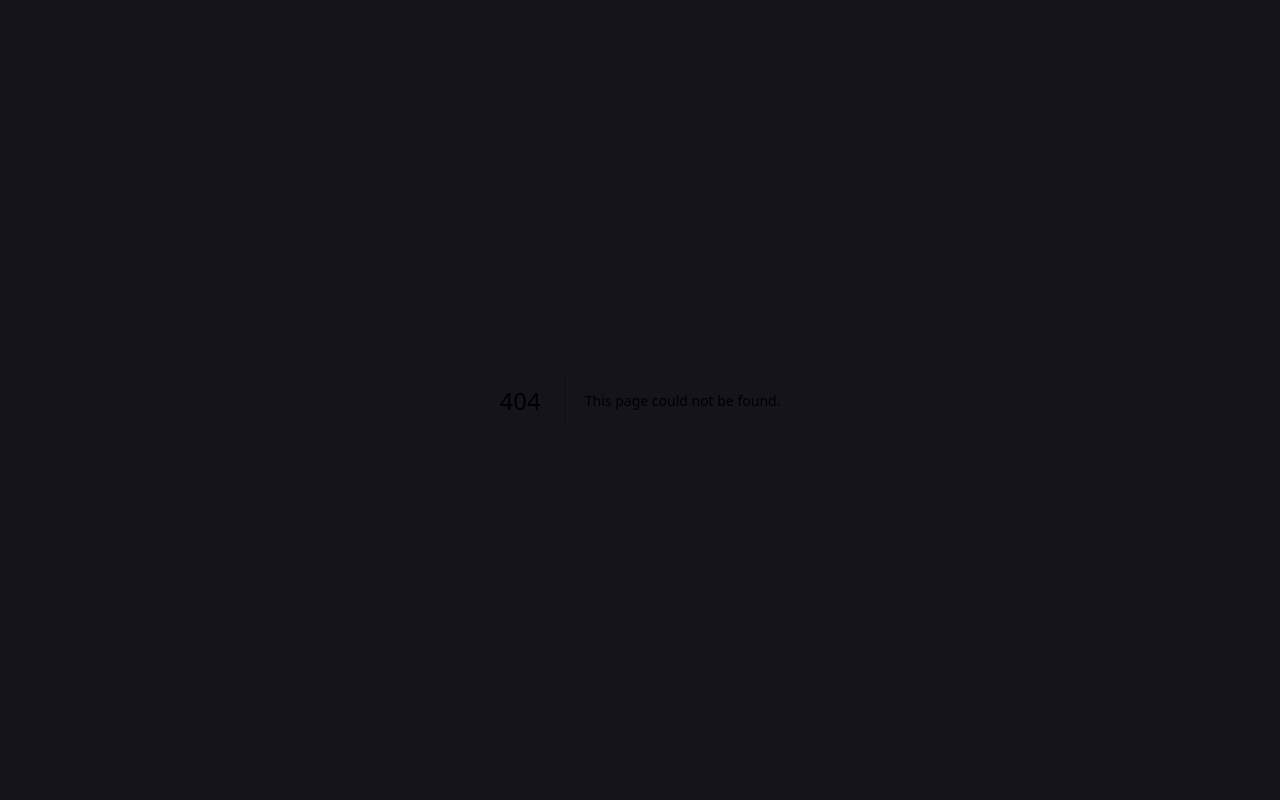
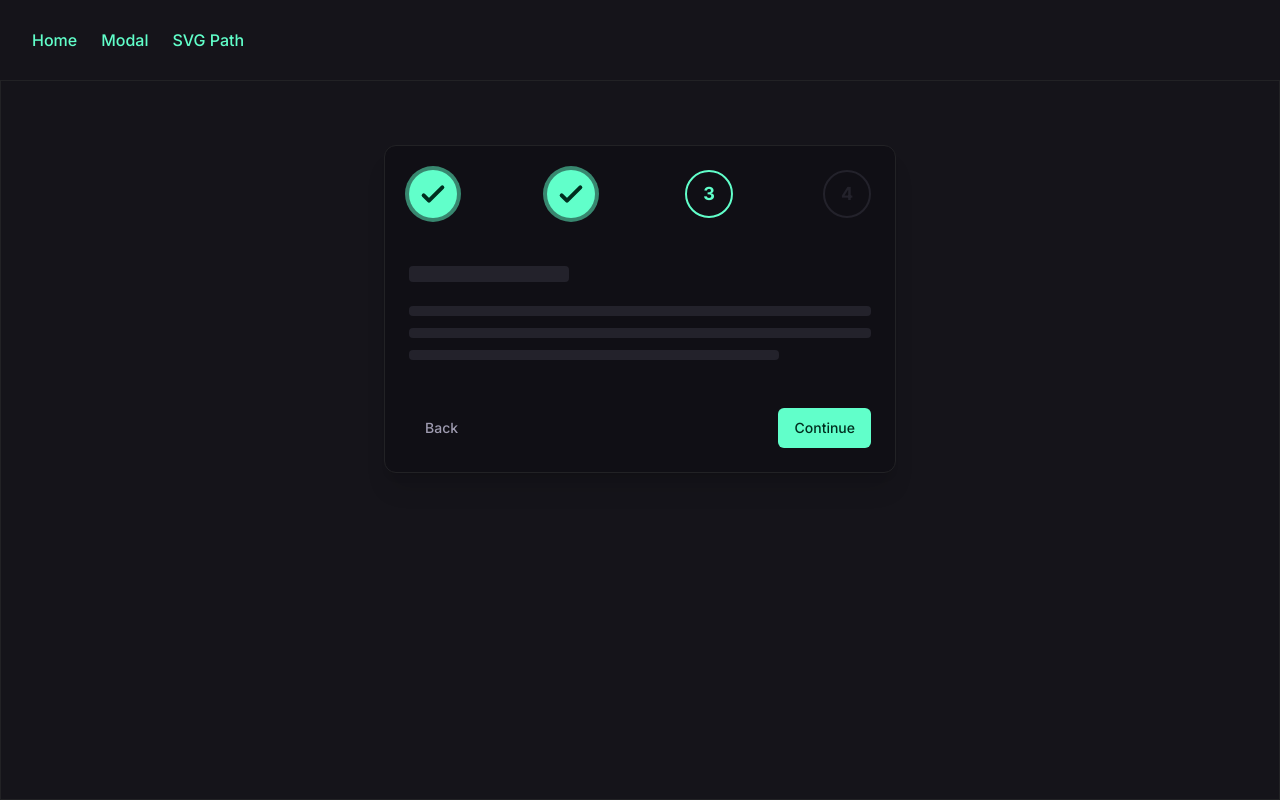
Before and after one commit to juliencrn/framer-motion-experiments, a Next.js app: page /svg-path in a window 1280 px wide. Before the commit this address had no page. Built offline with nearby package versions, Linux system fonts and the light colour scheme.

Commit message:
integration without animation module 2: svg path

```diff
--- a/src/app/layout.tsx
+++ b/src/app/layout.tsx
@@ -2,6 +2,8 @@ import type { Metadata } from "next";
 import { Inter } from "next/font/google";
 import "./globals.css";
 import { cn } from "@/lib/utils";
+import { MainNav } from "@/components/main-nav";
+import { config } from "@/config";
 
 const inter = Inter({ subsets: ["latin"] });
 
@@ -20,10 +22,13 @@ export default function RootLayout({
       <body
         className={cn(
           inter.className,
-          "bg-background dark min-h-screen font-sans antialiased"
+          "bg-background dark min-h-screen font-sans antialiased flex flex-col"
         )}
       >
-        {children}
+        <MainNav items={config.mainNav} />
+        <main className="flex-1 border container py-8 flex flex-col">
+          {children}
+        </main>
       </body>
     </html>
   );
--- a/src/components/modal.tsx
+++ b/src/app/modal/page.tsx
@@ -2,17 +2,17 @@
 
 import { cn } from "@/lib/utils";
 import React, { useState } from "react";
-import { buttonVariants } from "./ui/button";
+import { buttonVariants } from "@/components/ui/button";
 import { AnimatePresence, motion } from "framer-motion";
 
-export function Modal() {
+export default function Page() {
   const [isOpen, setIsOpen] = useState(false);
 
   const open = () => setIsOpen(true);
   const close = () => setIsOpen(false);
 
   return (
-    <>
+    <section>
       <motion.button
         whileHover={{ scale: 1.05 }}
         whileTap={{ scale: 0.95 }}
@@ -30,7 +30,7 @@ export function Modal() {
           </Backdrop>
         )}
       </AnimatePresence>
-    </>
+    </section>
   );
 }
 
--- a/src/app/page.tsx
+++ b/src/app/page.tsx
@@ -1,11 +1,11 @@
-import { Modal } from "@/components/modal";
-
 export default function Home() {
   return (
-    <main className="flex min-h-screen flex-col">
-      <section className="flex-1 border container py-8">
-        <Modal />
-      </section>
-    </main>
+    <section>
+      <h1 className="font-bold text-2xl mb-3">Hello, world!</h1>
+      <p>
+        Visit the pages to see different animations using{" "}
+        <code className="font-mono text-primary">framer-motion</code>.
+      </p>
+    </section>
   );
 }
--- /dev/null
+++ b/src/app/svg-path/page.tsx
@@ -0,0 +1,104 @@
+"use client";
+
+import { cn } from "@/lib/utils";
+import React from "react";
+import { buttonVariants } from "@/components/ui/button";
+
+const MAX_STEP = 4;
+const MIN_STEP = 1;
+
+export default function Page() {
+  const [step, setStep] = React.useState(3);
+
+  const canPrev = step > MIN_STEP;
+  const canNext = step <= MAX_STEP;
+
+  const next = () => setStep((s) => (canNext ? s + 1 : s));
+  const prev = () => setStep((s) => (canPrev ? s - 1 : s));
+
+  return (
+    <section className="flex-1 flex justify-center items-start">
+      <div className="relative overflow-hidden rounded-xl bg-card shadow-xl m-8 w-full max-w-lg p-6 flex flex-col gap-8 border border-border">
+        <div className="flex justify-between">
+          <Step step={1} currentStep={step} />
+          <Step step={2} currentStep={step} />
+          <Step step={3} currentStep={step} />
+          <Step step={4} currentStep={step} />
+        </div>
+
+        <ContentPlaceholder />
+
+        <div className="flex flex-col-reverse sm:flex-row justify-between gap-3">
+          <button
+            type="button"
+            disabled={!canPrev}
+            onClick={prev}
+            className={cn(
+              buttonVariants({ variant: "link" }),
+              "text-muted-foreground"
+            )}
+          >
+            Back
+          </button>
+          <button
+            type="button"
+            onClick={next}
+            className={cn(buttonVariants({ variant: "default" }))}
+            disabled={!canNext}
+          >
+            Continue
+          </button>
+        </div>
+      </div>
+    </section>
+  );
+}
+
+function Step({ step, currentStep }: { step: number; currentStep: number }) {
+  return (
+    <div
+      className={cn(
+        "rounded-full size-12 fill-white flex justify-center items-center font-bold text-lg border-2 border-transparent ring-4 ring-transparent",
+        step < currentStep &&
+          "bg-primary text-primary-foreground ring-primary/50 border-transparent",
+        step === currentStep && "border-primary bg-transparent text-primary",
+        step > currentStep &&
+          "bg-transparent text-muted ring-transparent border-muted"
+      )}
+    >
+      {step < currentStep ? <CheckIcon className="size-8" /> : step}
+    </div>
+  );
+}
+
+function ContentPlaceholder() {
+  return (
+    <div className="flex-1 space-y-6 py-4">
+      <div className="h-4 w-40 bg-muted rounded"></div>
+      <div className="space-y-3">
+        <div className="h-2.5 bg-muted rounded"></div>
+        <div className="h-2.5 bg-muted rounded"></div>
+        <div className="h-2.5 w-4/5 bg-muted rounded"></div>
+      </div>
+    </div>
+  );
+}
+
+function CheckIcon({ className }: { className?: string }) {
+  return (
+    <svg
+      fill="none"
+      viewBox="0 0 24 24"
+      stroke="currentColor"
+      strokeWidth={3}
+      className={className}
+    >
+      <path
+        strokeLinecap="round"
+        strokeLinejoin="round"
+        d="M5 13l4 4L19 7"
+        pathLength={1}
+      />
+    </svg>
+  );
+}
--- /dev/null
+++ b/src/components/main-nav.tsx
@@ -0,0 +1,28 @@
+import { MenuItem } from "@/config";
+import { cn } from "@/lib/utils";
+import Link from "next/link";
+import { buttonVariants } from "./ui/button";
+
+export function MainNav({ items }: { items: MenuItem[] }) {
+  return (
+    <nav className="container h-20 flex items-center ">
+      {items ? (
+        <ul className="flex gap-6">
+          {items.map(({ href, title }, i) => (
+            <li key={i}>
+              <Link
+                href={href}
+                className={cn(
+                  buttonVariants({ variant: "link" }),
+                  "p-0 text-base"
+                )}
+              >
+                {title}
+              </Link>
+            </li>
+          ))}
+        </ul>
+      ) : null}
+    </nav>
+  );
+}
--- /dev/null
+++ b/src/config.ts
@@ -0,0 +1,25 @@
+export type MenuItem = {
+  title: string;
+  href: string;
+};
+
+export type Config = {
+  mainNav: MenuItem[];
+};
+
+export const config: Config = {
+  mainNav: [
+    {
+      title: "Home",
+      href: "/",
+    },
+    {
+      title: "Modal",
+      href: "/modal",
+    },
+    {
+      title: "SVG Path",
+      href: "/svg-path",
+    },
+  ],
+};
```
